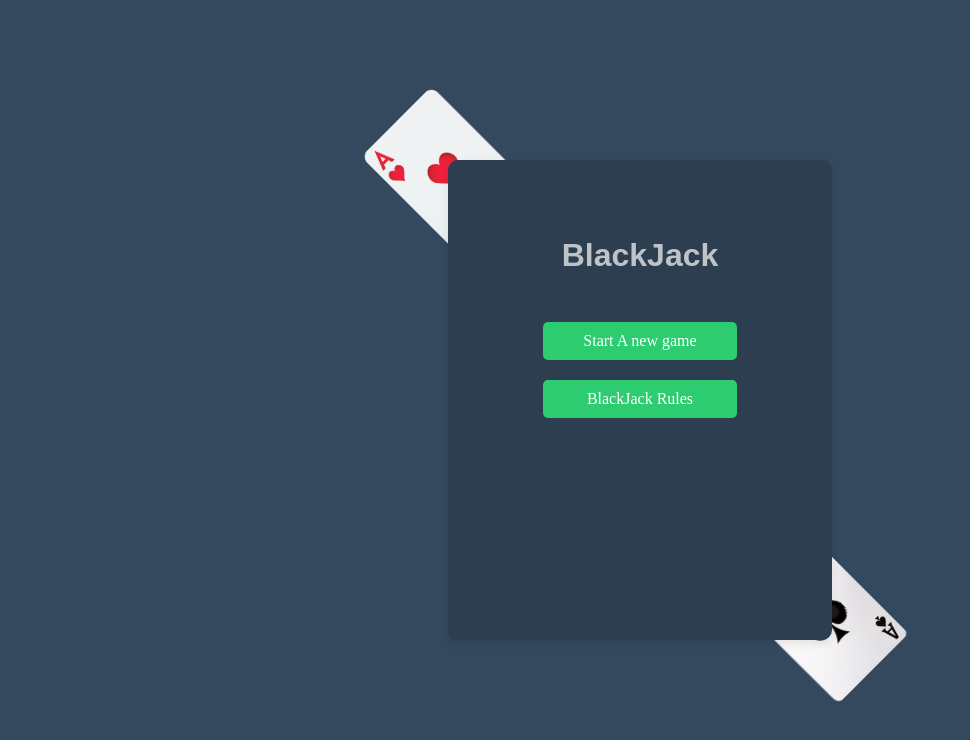
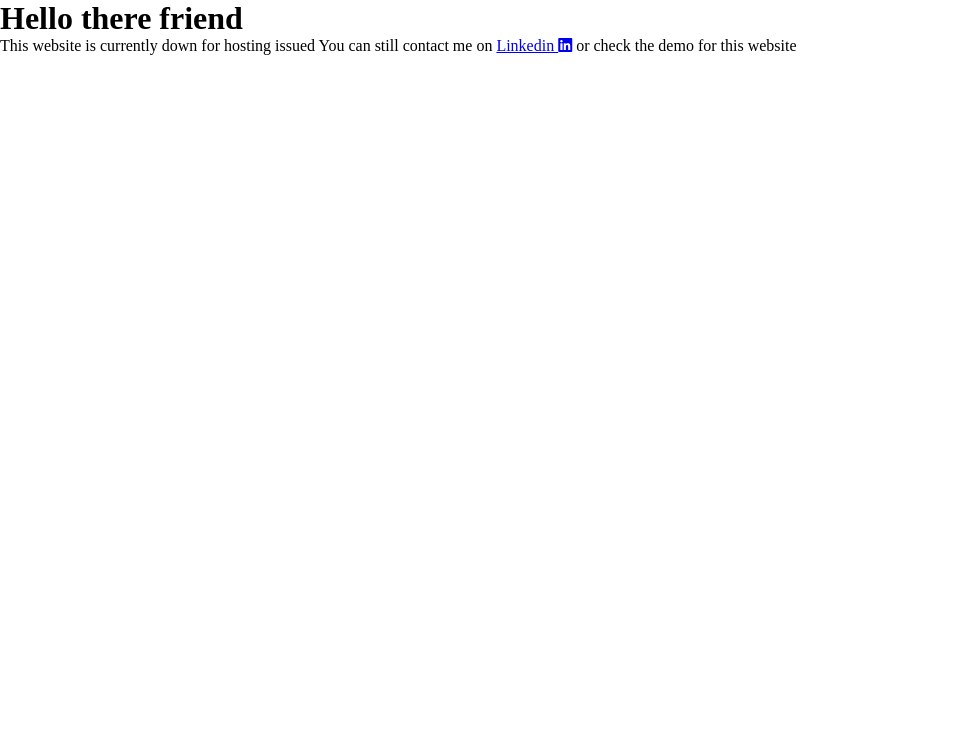
Before and after one commit to mohamedsennia/blackJackFront, an Angular app: page / in a window 1280 px wide. Shown: the top 740 px of the page, without its empty margins (0-970 px from the left). Built offline with nearby package versions, Linux system fonts and the light colour scheme.

Commit message:
Update app.component.html

```diff
--- a/src/app/app.component.html
+++ b/src/app/app.component.html
@@ -1 +1,7 @@
-<router-outlet></router-outlet>
+<div>
+    <h1>Hello there friend</h1>
+    <p >
+    <span>This website is currently down for hosting issued </span>
+    <span>You can still contact me on <a href="https://www.linkedin.com/in/mohamedsennia/">  Linkedin  <i class="fa-brands fa-linkedin"></i></a> or check the demo for this website </span>
+</p>
+</div>
```
